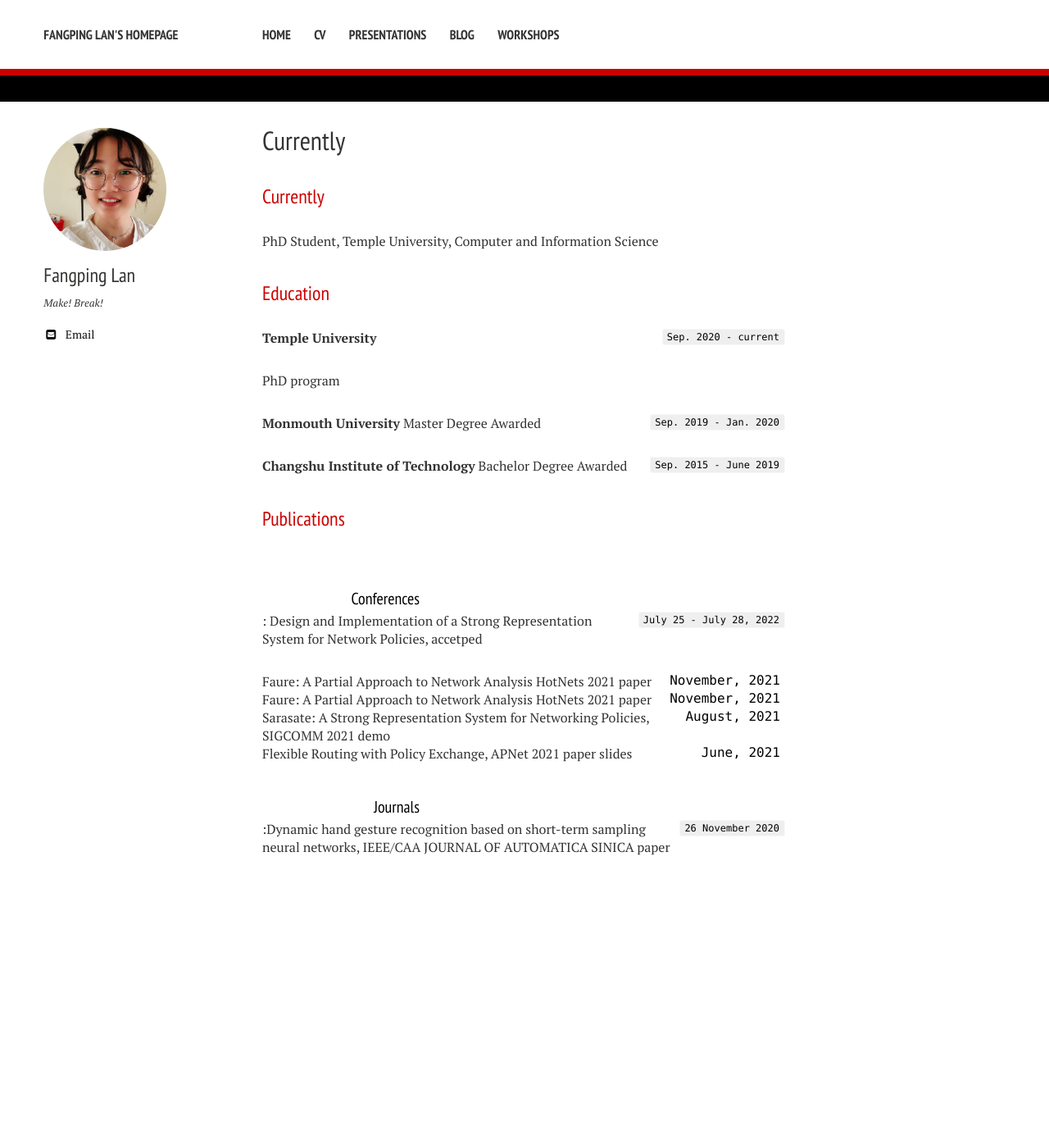
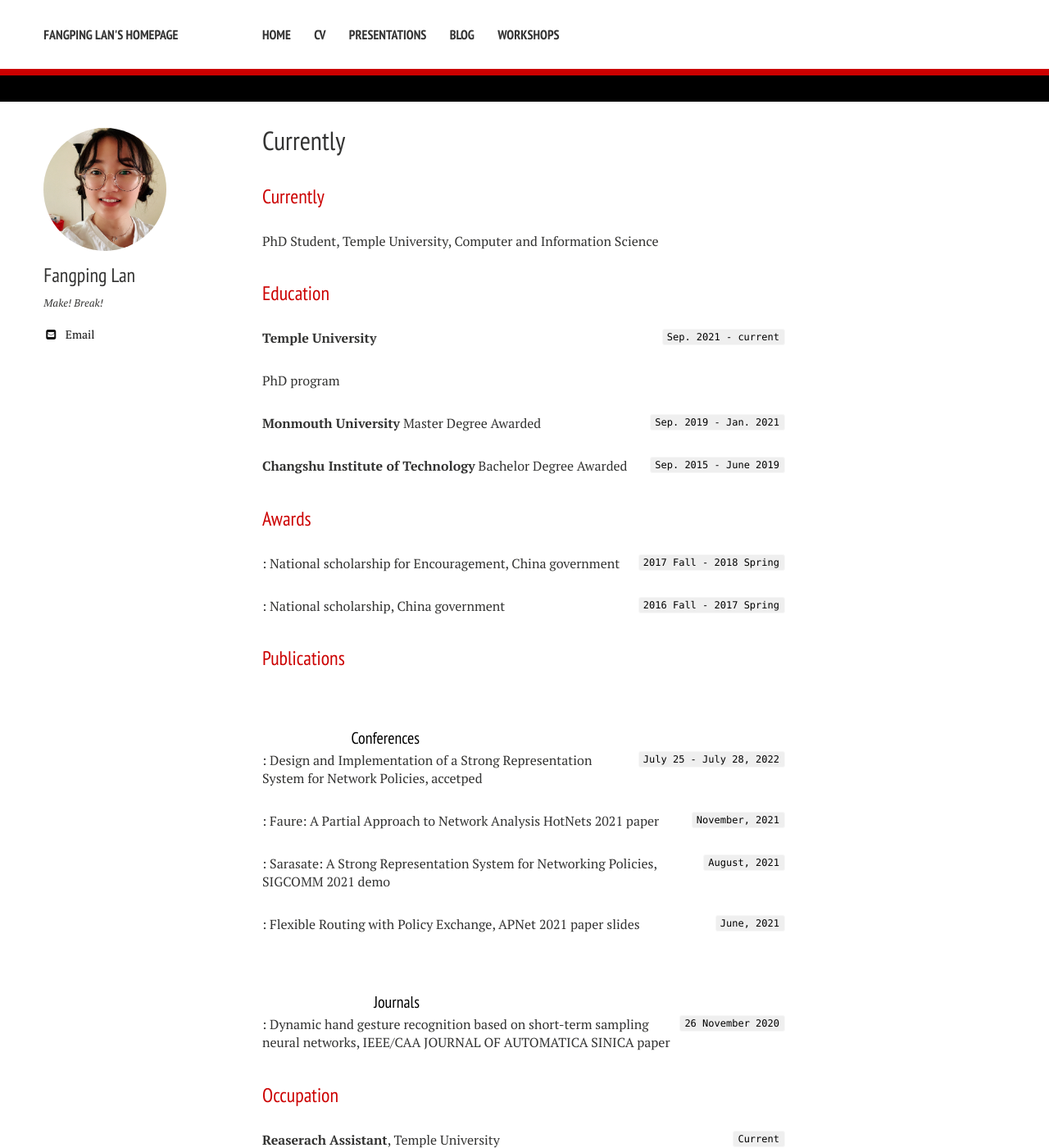
Before and after one commit to lanfangping/lanfangping.github.io, a Jekyll site: the page built from cv.md, in a window 1280 px wide and 1400 px high. Shown: the whole window at 82% size. Built offline with Jekyll 4.4.1, drawn with Linux system fonts in a browser that asks for light colours; nearby versions of some CDN libraries; our own code applies the rules of GitHub Pages for plain Markdown files; some of the changed text lies outside the part shown.

Commit message:
Update cv.md

```diff
--- a/cv.md
+++ b/cv.md
@@ -6,12 +6,12 @@
 PhD Student, Temple University, Computer and Information Science
 
 ## Education
-`Sep. 2020 - current`
+`Sep. 2021 - current`
 __Temple University__
 
 PhD program
 
-`Sep. 2019 - Jan. 2020`
+`Sep. 2019 - Jan. 2021`
 __Monmouth University__
 Master Degree Awarded
 
@@ -19,10 +19,14 @@
 __Changshu Institute of Technology__
 Bachelor Degree Awarded
 
-<!-- ## Awards
+## Awards
 
-`2012`
-Name of Award, Organization  -->
+`2017 Fall - 2018 Spring`:
+National scholarship for Encouragement, China government
+
+`2016 Fall - 2017 Spring`:
+National scholarship, China government
+
 
 ## Publications
 
@@ -33,23 +37,20 @@
 `July 25 - July 28, 2022`:
 Design and Implementation of a Strong Representation System for Network Policies, accetped
 
-`November, 2021`
-: Faure: A Partial Approach to Network Analysis [HotNets 2021](https://conferences.sigcomm.org/hotnets/2021/) [paper](docs/Hotnets2021/faure.pdf)
-
-`November, 2021`
-: Faure: A Partial Approach to Network Analysis [HotNets 2021](https://conferences.sigcomm.org/hotnets/2021/) [paper](docs/Hotnets2021/faure.pdf)
+`November, 2021`:
+Faure: A Partial Approach to Network Analysis [HotNets 2021](https://conferences.sigcomm.org/hotnets/2021/) [paper](docs/Hotnets2021/faure.pdf)
 
 
-`August, 2021`
-: Sarasate: A Strong Representation System for Networking Policies, [SIGCOMM 2021 demo](docs/sigcomm2021/sigcomm2021_demo.pdf)
+`August, 2021`:
+Sarasate: A Strong Representation System for Networking Policies, [SIGCOMM 2021 demo](docs/sigcomm2021/sigcomm2021_demo.pdf)
 
-`June, 2021`
-: Flexible Routing with Policy Exchange, APNet 2021 [paper](docs/apnet2021/apnet2021.pdf) [slides](docs/apnet2021/apnet21-talk.key)
+`June, 2021`:
+Flexible Routing with Policy Exchange, APNet 2021 [paper](docs/apnet2021/apnet2021.pdf) [slides](docs/apnet2021/apnet21-talk.key)
 
 ### Journals
 
-`26 November 2020`
-:Dynamic hand gesture recognition based on short-term sampling neural networks, IEEE/CAA JOURNAL OF AUTOMATICA SINICA [paper](https://ieeexplore.ieee.org/document/9272702)
+`26 November 2020`:
+Dynamic hand gesture recognition based on short-term sampling neural networks, IEEE/CAA JOURNAL OF AUTOMATICA SINICA [paper](https://ieeexplore.ieee.org/document/9272702)
 
 
 
```
Also changed, not shown: other parts of cv.md (+5 -5 lines).
